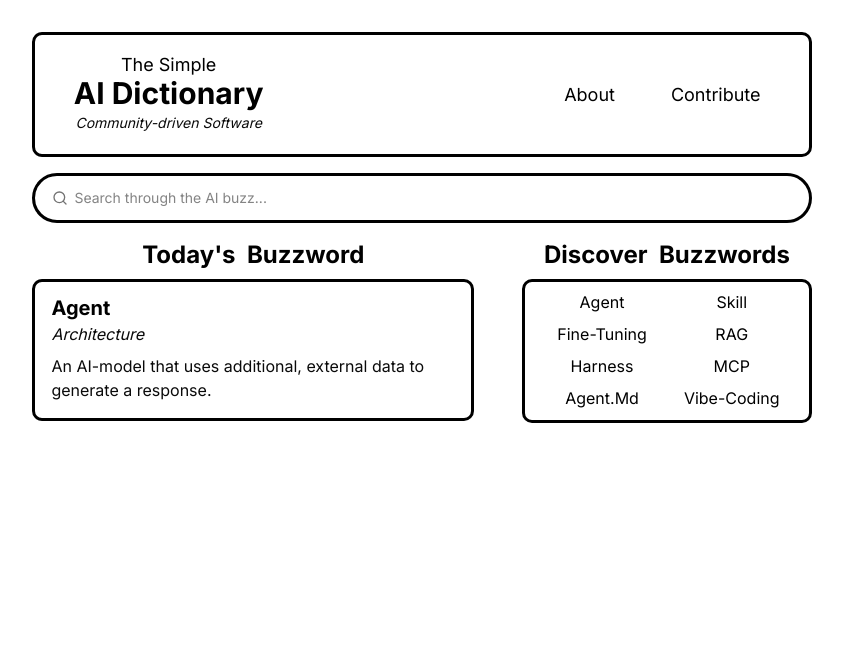
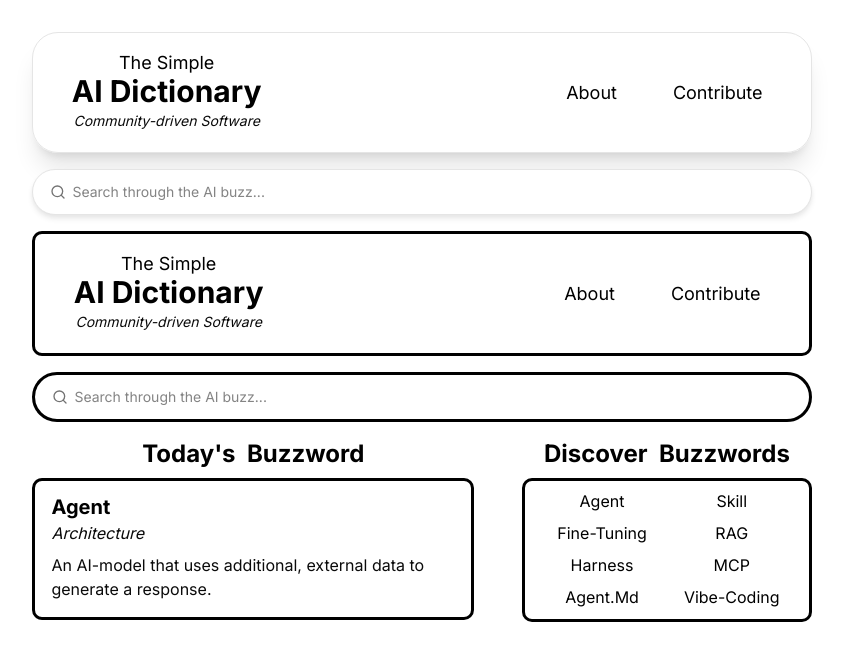
Before and after one commit to ahmed33033/ai-dictionary, a Next.js app: page / in a window 1280 px wide. Shown: the top 660 px of the page, without its empty margins (218-1061 px from the left). Built offline with nearby package versions, Linux system fonts and the light colour scheme.

Commit message:
moved some subcomponents into independent components files for flexiblity. added some components to layout

```diff
--- a/app/layout.tsx
+++ b/app/layout.tsx
@@ -2,8 +2,10 @@ import type { Metadata } from "next";
 import { Geist, Geist_Mono, Inter } from "next/font/google";
 import "./globals.css";
 import { cn } from "@/lib/utils";
+import { HeaderDefault } from "@/components/header_default";
+import { MainSearch } from "@/components/main_search";
 
-const inter = Inter({subsets:['latin'],variable:'--font-sans'});
+const inter = Inter({ subsets: ["latin"], variable: "--font-sans" });
 
 const geistSans = Geist({
   variable: "--font-geist-sans",
@@ -30,7 +32,11 @@ export default function RootLayout({
       lang="en"
       className={cn("h-full", "antialiased", geistSans.variable, geistMono.variable, "font-sans", inter.variable)}
     >
-      <body className="min-h-full flex flex-col">{children}</body>
+      <body className="min-h-full flex flex-col">
+        <HeaderDefault />
+        <MainSearch />
+        {children}
+      </body>
     </html>
   );
 }
--- /dev/null
+++ b/components/examples.tsx
@@ -0,0 +1,17 @@
+import { cn } from "@/lib/utils";
+
+export function Examples({
+  className,
+  example_list,
+  ...props
+}: React.ComponentProps<"ul"> & { example_list: Array<string> }) {
+  return (
+    <ul className={cn(className, "list-disc list-inside mt-4 ml-4")} {...props}>
+      {example_list.map((example) => (
+        <li className="mb-2" key={example}>
+          {example}
+        </li>
+      ))}
+    </ul>
+  );
+}
--- /dev/null
+++ b/components/header_default.tsx
@@ -0,0 +1,30 @@
+import Link from "next/link";
+
+export function HeaderDefault() {
+  return (
+    <header className="w-full">
+      <div className="md:flex text-center md:text-left items-center bg-secondary py-5 px-10 rounded-4xl border-border border-1 shadow-xl">
+        <div className="inline-block max-md:mbe-3 md:grow">
+          <div className="inline-block text-center">
+            <Link className="text-lg font-sans text-primary inline-block *:-m-1" href={"/"}>
+              <p>The Simple</p>
+              <p className="text-3xl font-bold">AI Dictionary</p>
+            </Link>
+            <br />
+            <div className="italic text-sm inline-block">Community-driven Software</div>
+          </div>
+        </div>
+        <nav className="inline">
+          <ol className="*:inline *:not-last:mr-10 text-primary text-lg font-sans *:hover:underline *:decoration-2 *:p-2 *:rounded-md">
+            <li>
+              <Link href={"/about"}>About</Link>
+            </li>
+            <li>
+              <Link href={"/contribute"}>Contribute</Link>
+            </li>
+          </ol>
+        </nav>
+      </div>
+    </header>
+  );
+}
--- /dev/null
+++ b/components/main_search.tsx
@@ -0,0 +1,36 @@
+"use client";
+import { Command, CommandEmpty, CommandInput, CommandItem, CommandList } from "@/components/ui/command";
+import { useState } from "react";
+import { useRouter } from "next/navigation";
+import { termsPlaceholder } from "@/lib/terms";
+
+export function MainSearch() {
+  const [searchTerm, setSearchTerm] = useState("");
+  const router = useRouter();
+
+  return (
+    <Command className="my-4 border-1 border-border shadow-md shadow-border" label="Dictionary Search Bar">
+      <CommandInput
+        placeholder="Search through the AI buzz..."
+        value={searchTerm}
+        onValueChange={(search) => setSearchTerm(search)}
+      />
+      <div className="relative z-1 flex justify-center">
+        {searchTerm.length > 0 && (
+          <CommandList className="absolute w-[95%]  border-1 border-border  drop-shadow-2xl drop-shadow-primary/50 mbs-0.5">
+            <CommandEmpty className="bg-white p-2 ps-4 ">No results found.</CommandEmpty>
+            {termsPlaceholder.map((term) => (
+              <CommandItem
+                className=" text-primary bg-white border-be-2 border-1"
+                onSelect={(value) => router.push(`/term/${term}`)}
+                key={term}
+              >
+                {term}
+              </CommandItem>
+            ))}
+          </CommandList>
+        )}
+      </div>
+    </Command>
+  );
+}
--- /dev/null
+++ b/components/simple_card.tsx
@@ -0,0 +1,34 @@
+import { Card, CardHeader, CardTitle, CardDescription, CardContent, CardFooter } from "@/components/ui/card";
+import Image from "next/image";
+import { getTermObj } from "@/lib/terms";
+import { Examples } from "@/components/examples";
+
+export function SimpleCard({ term }: { term: string }) {
+  const retrieved_term = getTermObj(term);
+  return (
+    <Card className="">
+      <CardHeader>
+        <div className="flex">
+          <CardTitle className="capitalize">
+            {retrieved_term.name}{" "}
+            <span className="ms-1 text-muted-foreground font-normal">- {retrieved_term.type}</span>
+          </CardTitle>
+        </div>
+        <CardDescription className="capitalize">Related: {retrieved_term.related_terms.join(", ")}</CardDescription>
+      </CardHeader>
+      <CardContent className="text-sm text-muted-foreground flex gap-5 flex-col items-center">
+        <div>
+          <p className="text-black">{retrieved_term.simple.definition}</p>
+          <Examples example_list={retrieved_term.simple.examples} />
+        </div>
+        <Image
+          src={`/mermaid_diagrams/${retrieved_term.name}_simple.svg`}
+          alt="Simple drawing of agent requesting and receiving data, before responding to user."
+          width={300}
+          height={200}
+          className="w-60"
+        />
+      </CardContent>
+    </Card>
+  );
+}
```
